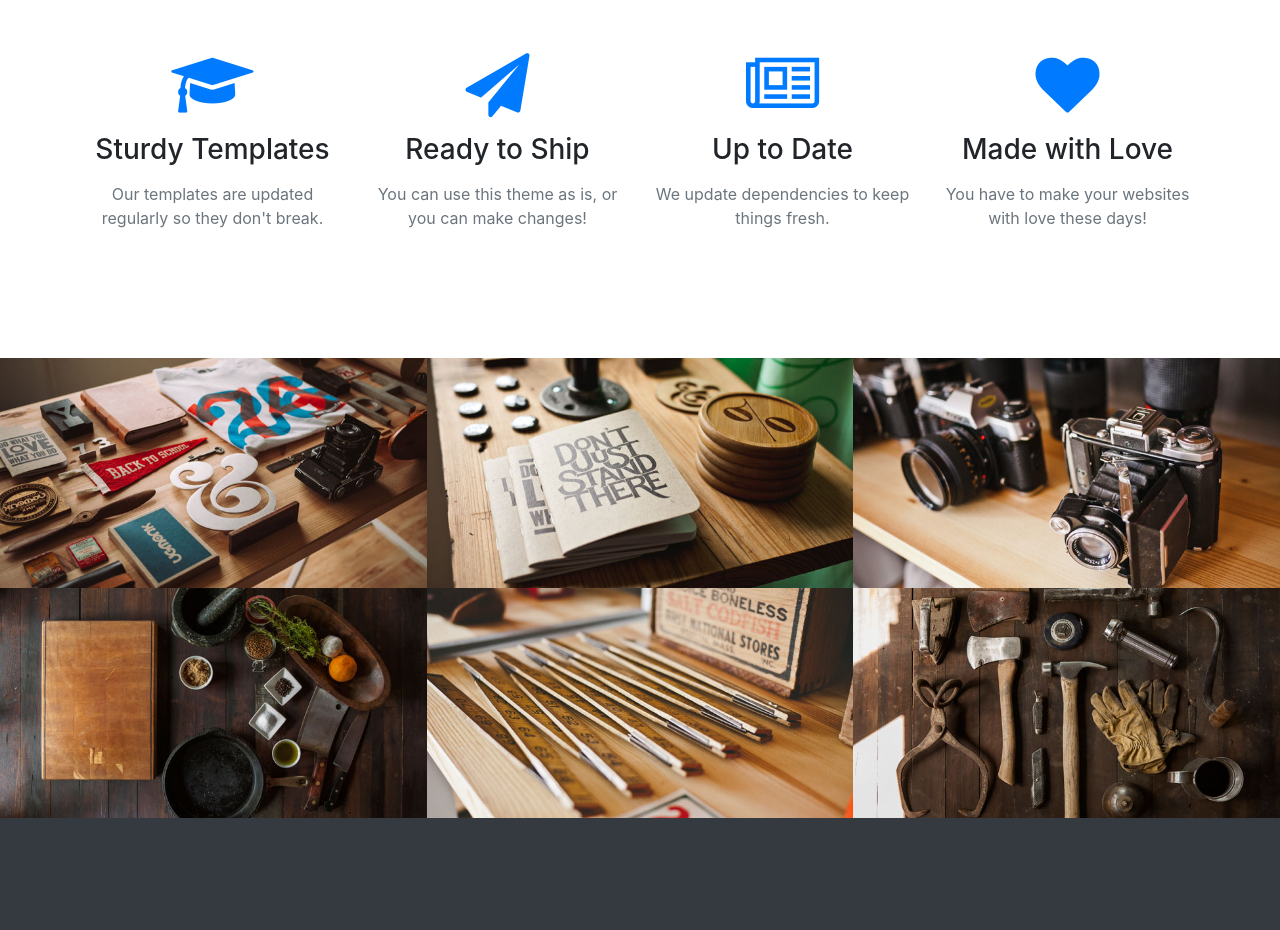
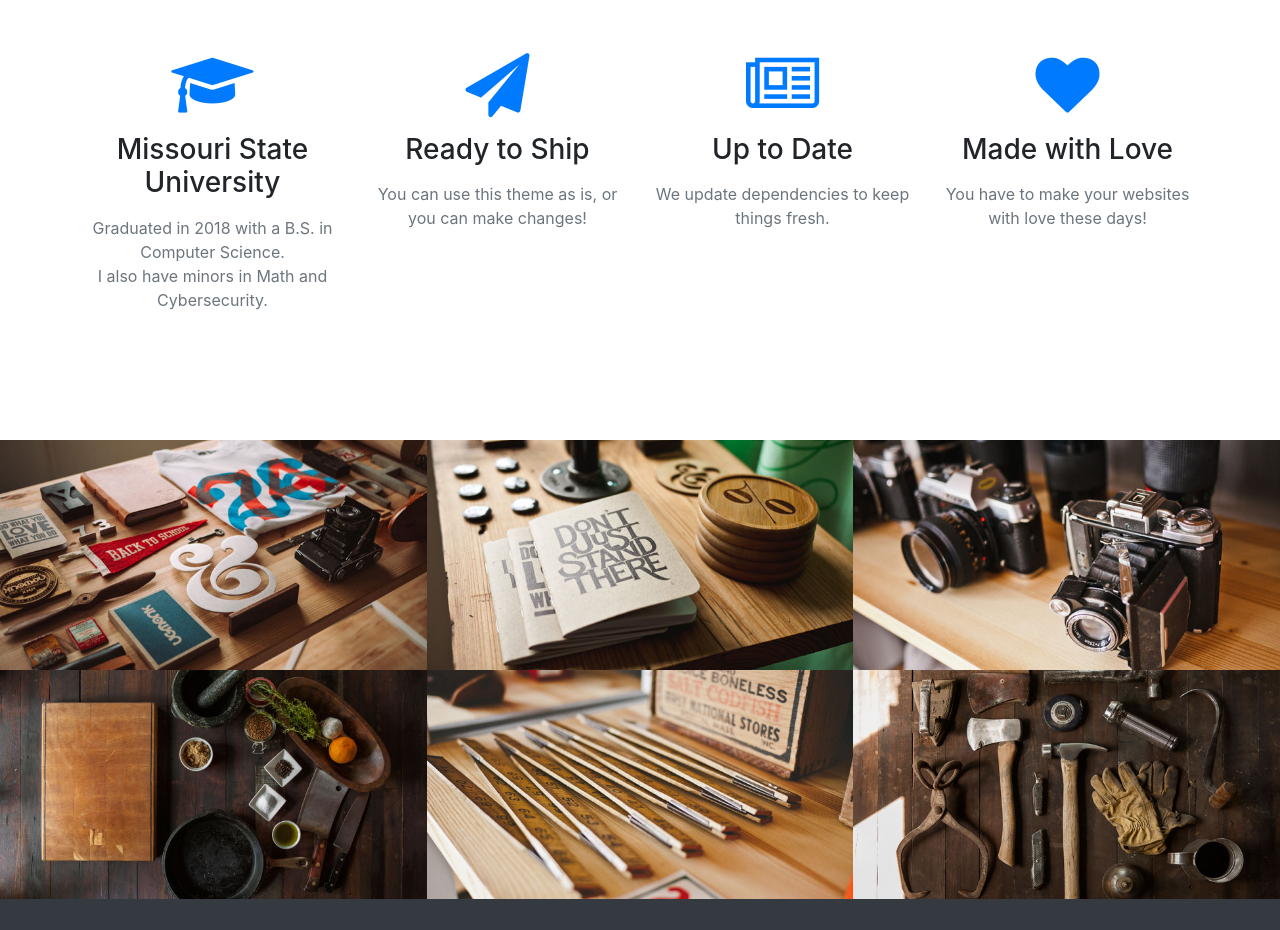
Before and after one commit to alkgreer/alkgreer.github.io, a website with bundled scripts: page index.html in a window 1280 px wide. Shown: the part 1440-2370 px from the top of the page. Built offline with nearby package versions, Linux system fonts and the light colour scheme.

Commit message:
schooling info

```diff
--- a/index.html
+++ b/index.html
@@ -95,8 +95,9 @@
           <div class="col-lg-3 col-md-6 text-center">
             <div class="service-box mt-5 mx-auto">
               <i class="fa fa-4x fa-graduation-cap text-primary mb-3 sr-icons"></i>
-              <h3 class="mb-3">Sturdy Templates</h3>
-              <p class="text-muted mb-0">Our templates are updated regularly so they don't break.</p>
+              <h3 class="mb-3">Missouri State University</h3>
+              <p class="text-muted mb-0">Graduated in 2018 with a B.S. in Computer Science.</p>
+              <p class="text-muted mb-0">I also have minors in Math and Cybersecurity.</p>
             </div>
           </div>
           <div class="col-lg-3 col-md-6 text-center">
```
